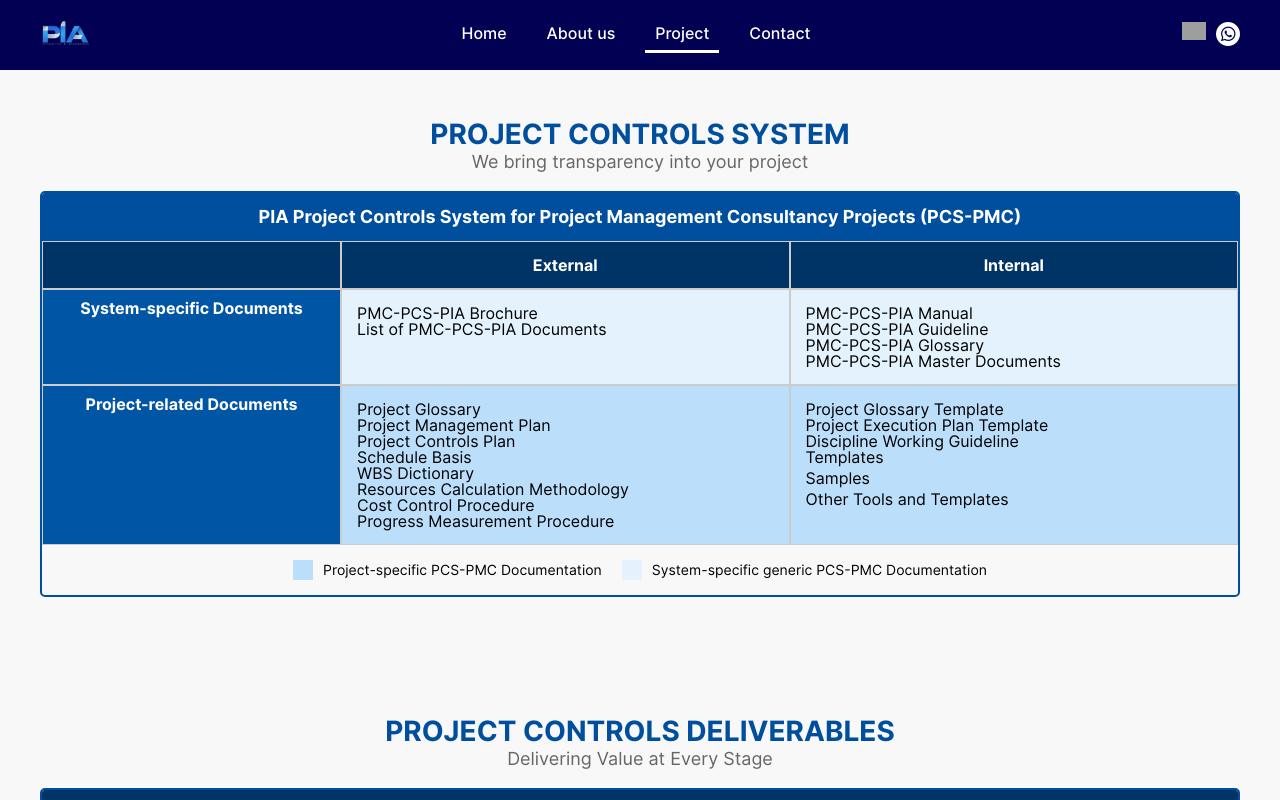
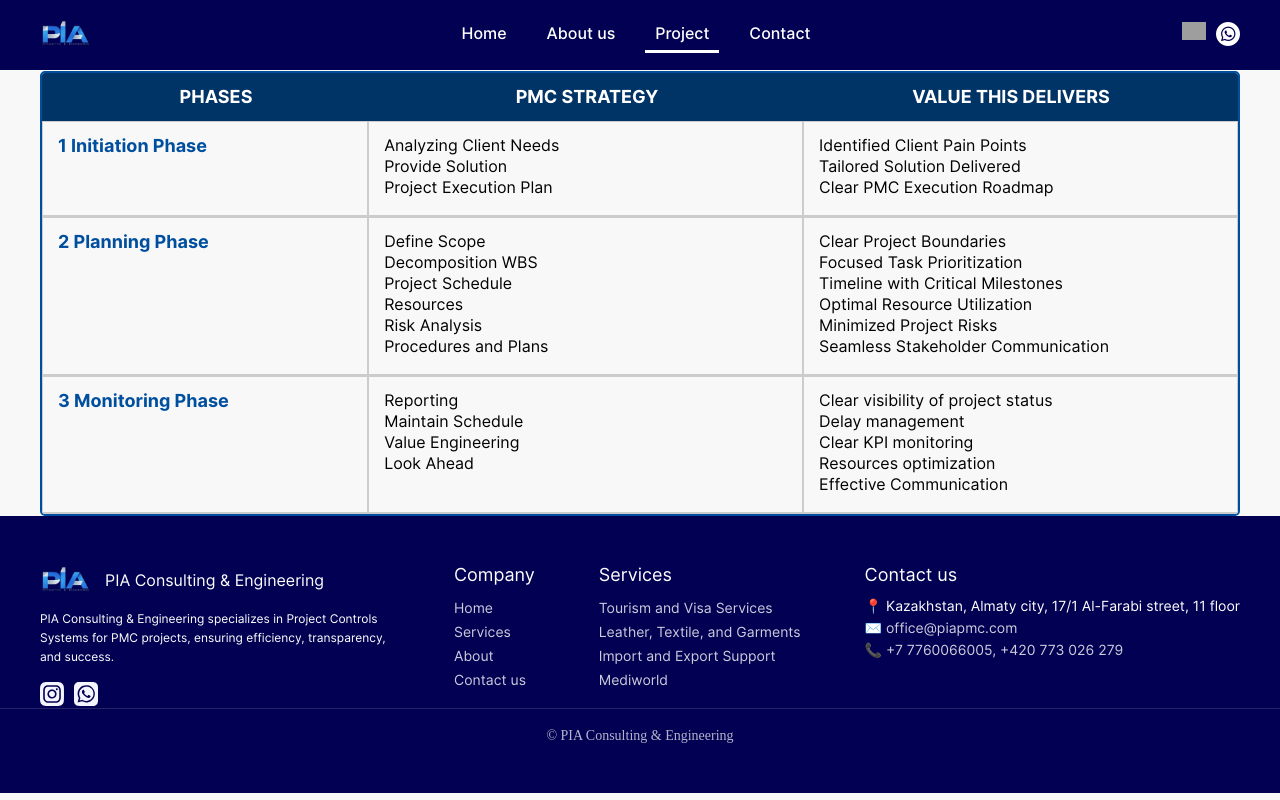
Before and after one commit to PIAPCSPMC/piapcspmc, a React (Create React App) app: page /projects in a window 1280 px wide. Built offline with nearby package versions, Linux system fonts and the light colour scheme; grey boxes are pictures that could not be loaded.

Commit message:
Initial commit

```diff
--- a/public/index.html
+++ b/public/index.html
@@ -7,7 +7,7 @@
     <meta name="theme-color" content="#000000" />
     <meta
       name="description"
-      content="Web site created using create-react-app"
+      content="PIA Consulting & Engineering"
     />
     <link rel="apple-touch-icon" href="%PUBLIC_URL%/logo.png" />
     <!--
@@ -24,10 +24,10 @@
       work correctly both with client-side routing and a non-root public URL.
       Learn how to configure a non-root public URL by running `npm run build`.
     -->
-    <title>React App</title>
+    <title>PIA</title>
   </head>
   <body>
-    <noscript>You need to enable JavaScript to run this app.</noscript>
+    <noscript>PIA Consulting & Engineering</noscript>
     <div id="root"></div>
     <!--
       This HTML file is a template.
--- a/src/pages/ProjectControlsTable.js
+++ /dev/null
@@ -1,71 +0,0 @@
-import React from "react";
-
-export default function ProjectControlsTable() {
-  return (
-    <section className="project-controls-table">
-      <h2 className="table-title">PROJECT CONTROLS SYSTEM</h2>
-      <p className="table-subtitle">We bring transparency into your project</p>
-
-      <div className="table-container">
-        {/* Заголовок таблицы */}
-        <div className="table-header">
-          PIA Project Controls System for Project Management Consultancy Projects (PCS-PMC)
-        </div>
-
-        {/* Основная таблица */}
-        <div className="table-grid">
-          {/* Заголовки колонок */}
-          <div className="table-cell header"></div>
-          <div className="table-cell header">External</div>
-          <div className="table-cell header">Internal</div>
-
-          {/* System-specific Documents */}
-          <div className="table-cell category rotated">System-specific Documents</div>
-          <div className="table-cell light">
-            <p>PMC-PCS-PIA Brochure</p>
-            <p>List of PMC-PCS-PIA Documents</p>
-          </div>
-          <div className="table-cell light">
-            <p>PMC-PCS-PIA Manual</p>
-            <p>PMC-PCS-PIA Guideline</p>
-            <p>PMC-PCS-PIA Glossary</p>
-            <p>PMC-PCS-PIA Master Documents</p>
-          </div>
-
-          {/* Project-related Documents */}
-          <div className="table-cell category rotated">Project-related Documents</div>
-          <div className="table-cell dark">
-            <p>Project Glossary</p>
-            <p>Project Management Plan</p>
-            <p>Project Controls Plan</p>
-            <p>Schedule Basis</p>
-            <p>WBS Dictionary</p>
-            <p>Resources Calculation Methodology</p>
-            <p>Cost Control Procedure</p>
-            <p>Progress Measurement Procedure</p>
-          </div>
-          <div className="table-cell dark">
-            <p>Project Glossary Template</p>
-            <p>Project Execution Plan Template</p>
-            <p>Discipline Working Guideline</p>
-            <ul>
-              <li>Templates</li>
-              <li>Samples</li>
-            </ul>
-            <p>Other Tools and Templates</p>
-          </div>
-        </div>
-
-        {/* Легенда */}
-        <div className="legend">
-          <div className="legend-item">
-            <span className="color-box dark"></span> Project-specific PCS-PMC Documentation
-          </div>
-          <div className="legend-item">
-            <span className="color-box light"></span> System-specific generic PCS-PMC Documentation
-          </div>
-        </div>
-      </div>
-    </section>
-  );
-}
--- a/src/pages/Projects.js
+++ b/src/pages/Projects.js
@@ -1,16 +1,10 @@
 import React from 'react';
-
-import projectControlsImg from '../assets/images/aboutbanner.png';
-import deliverablesImg from '../assets/images/banner.png';
-import dashboardsImg from '../assets/images/contact.jpg';
-import ProjectControlsTable from './ProjectControlsTable';
 import ProjectControlsDeliverables from './ProjectControlsDeliverables';
 
 export default function Projects() {
   return (
     <section className="projects-page">
       <div className="container">
-        <ProjectControlsTable/>
         <ProjectControlsDeliverables/>
         {/* Project Controls System */}
         <div className="project-section">
```
